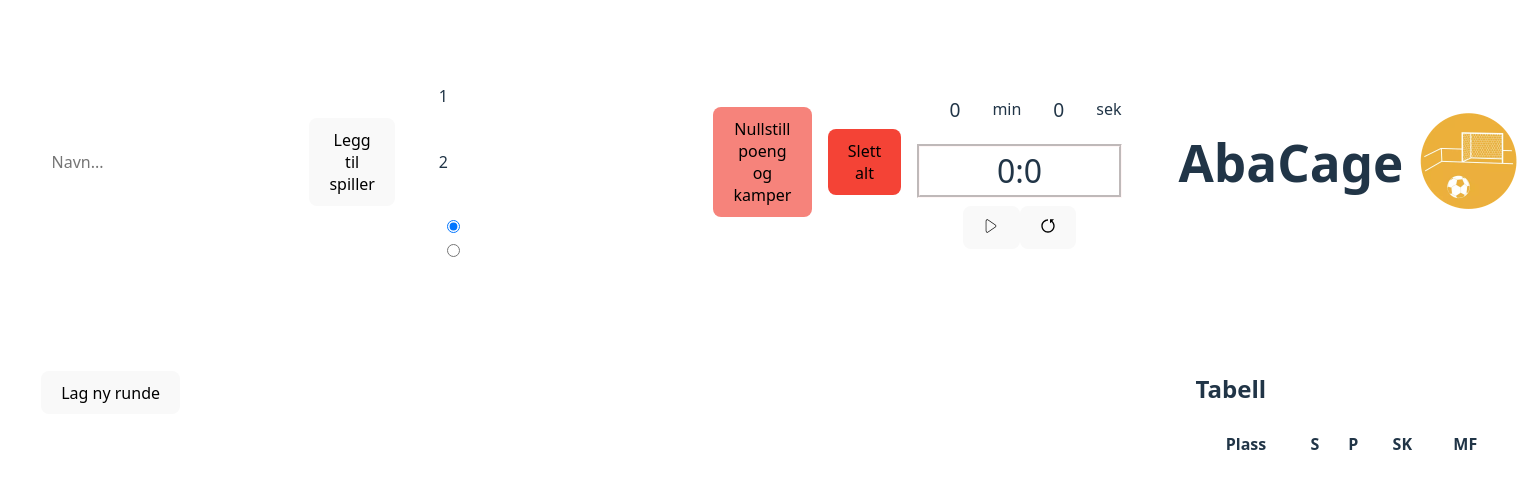
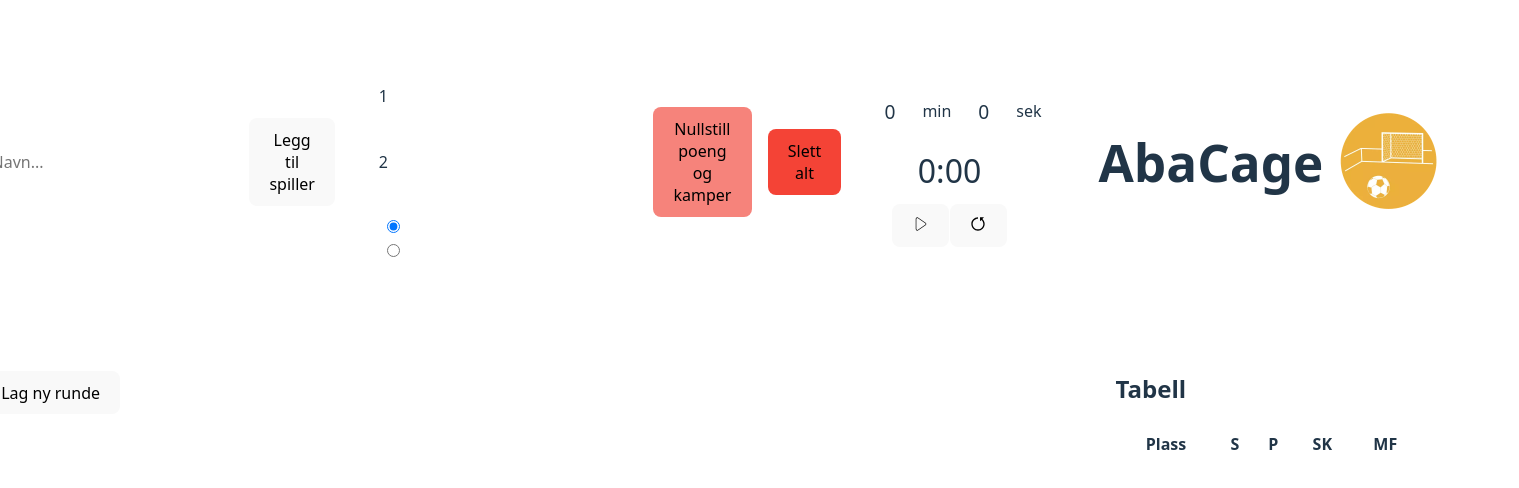
Before and after one commit to overmannen/abaCage, a React (Vite) app: page / in a window 1280 px wide. Shown: the top 488 px of the page, 1519 px wide, since content can reach past the window. Built offline with nearby package versions, Linux system fonts and the light colour scheme.

Commit message:
Timer finished

```diff
--- a/src/components/Timer.tsx
+++ b/src/components/Timer.tsx
@@ -27,8 +27,10 @@ export const Timer = () => {
 
   useEffect(() => {
     if (isDone) {
+      soundRef.current.load();
       soundRef.current.play();
-      setIsDone(false);
+    } else {
+      soundRef.current.pause();
     }
   }, [isDone]);
 
@@ -57,10 +59,11 @@ export const Timer = () => {
   const updateTimer = useMemo(() => {
     const min = Math.floor(time / 1000 / 60);
     const sec = (time % 60000) / 1000;
-    return `${min}:${sec}`;
+    return `${min}:${sec.toString().padStart(2, "0")}`;
   }, [time]);
 
   const resetTimer = () => {
+    setIsDone(false);
     setIsRunning(false);
     const minToSec = minutes * 60;
     const totalSec = minToSec + seconds;
@@ -82,7 +85,7 @@ export const Timer = () => {
         <p className="timer-text">sek</p>
       </div>
 
-      <div className="time-container">
+      <div className={`time-container ${isDone ? "flashing" : ""}`}>
         <p className="time">{updateTimer}</p>
       </div>
       <div className="timer-buttons">
--- a/src/index.css
+++ b/src/index.css
@@ -13,9 +13,15 @@
   -moz-osx-font-smoothing: grayscale;
 }
 
+*, *::before, *::after {
+  box-sizing: border-box;
+}
+
+
+
 a {
   font-weight: 500;
-  color: #646cff;
+  color:  rgba(255, 255, 255, 0.87);
   text-decoration: inherit;
 }
 a:hover {
@@ -25,9 +31,10 @@ a:hover {
 body {
   margin: 0;
   display: flex;
-  place-items: center;
-  justify-content: left;
+  justify-content: center;
+  align-items: flex-start;
   padding-top: 10px;
+  min-height: 100vh;
 }
 
 h1 {
@@ -42,7 +49,7 @@ button {
   font-size: 1em;
   font-weight: 500;
   font-family: inherit;
-  background-color: #1a1a1a;
+  background-color: #242424;
   cursor: pointer;
   transition: border-color 0.25s;
 }
@@ -262,7 +269,7 @@ button:focus-visible {
   }
 }
 
-/* ROUNDS AND TABLE SECTIONS */
+
 .rounds-container h2,
 .table-container h2 {
   font-size: 1.5em;
@@ -348,7 +355,7 @@ button:focus-visible {
   gap: 0.5rem;
 }
 
-/* ROUND STYLING */
+
 .round {
   margin-bottom: 1.5rem;
 }
@@ -398,6 +405,7 @@ li {
   display: flex;
   justify-content: center;
   margin-top: 0.5rem;
+  gap: 0.1rem;
 }
 
 .timer-inputs {
@@ -418,8 +426,13 @@ li {
   justify-content: center;
   align-items: center;
   margin: 0rem;
-  border: rgba(255, 244, 244, 0.761);
-  border-style: groove;
+  border-radius: 8px;
+  border: 1px solid  rgba(255, 255, 255, 0.05);
+  background-color:  rgba(255, 255, 255, 0.05);;
+}
+
+.flashing {
+  animation: flashing 0.5s infinite;
 }
 
 
@@ -433,3 +446,13 @@ li {
   display: flex;
   align-items: center;
 }
+
+
+@-webkit-keyframes flashing {
+  0%, 49% {
+    background-color: rgba(255, 255, 255, 0.05);
+  }
+  50%, 100% {
+    background-color: #f44336;
+  }
+}
```
Also changed, not shown: 1 other file (tests, documents, lock files or other folders).
